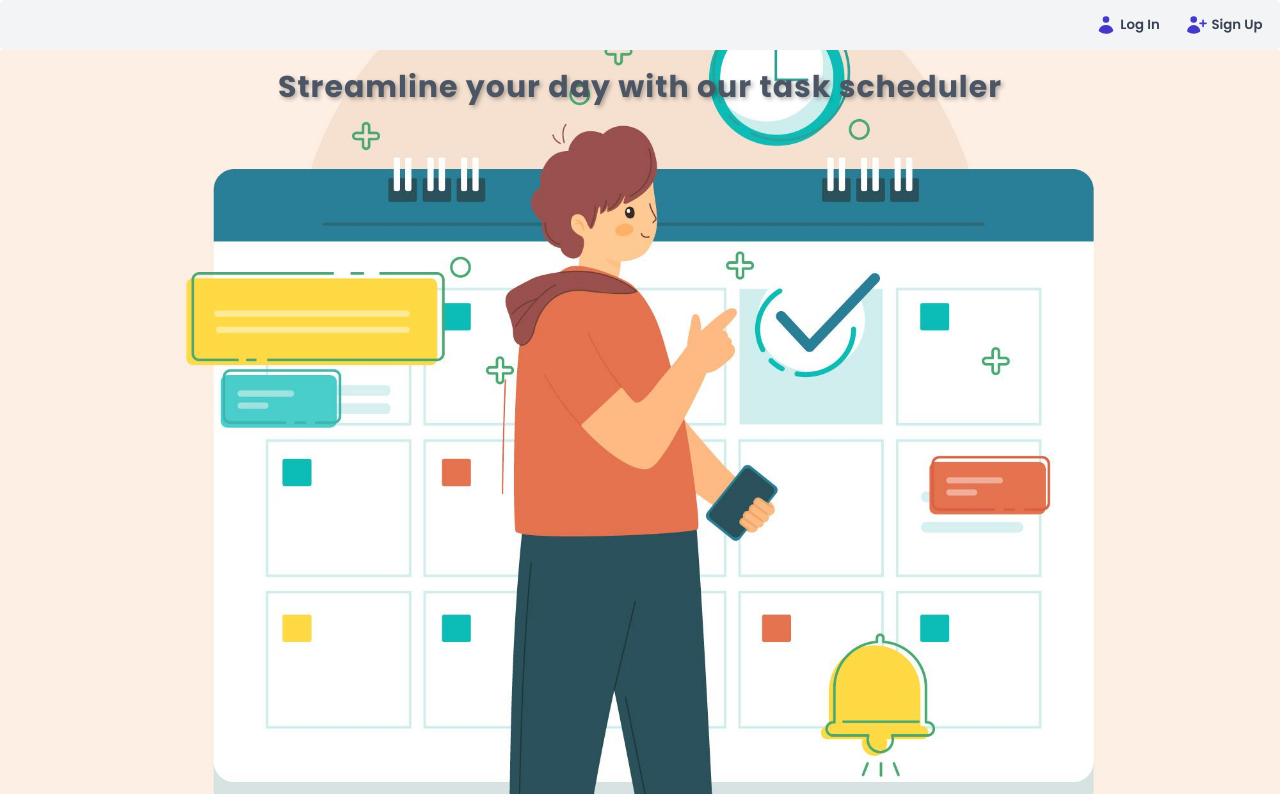
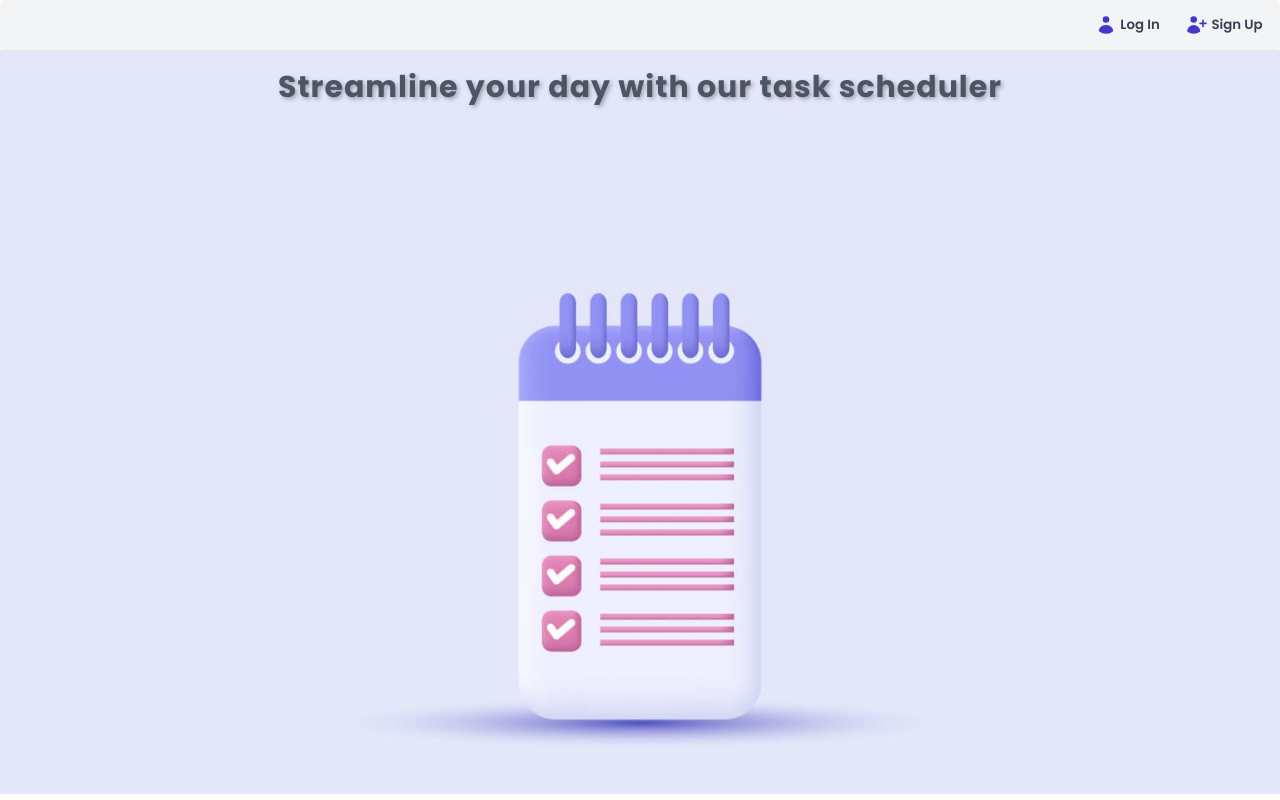
Before and after one commit to Moamen-Youssef/task-scheduler-v2, a React (Vite) app: page /task-scheduler-v2/landing in a window 1280 px wide. Built offline with nearby package versions, Linux system fonts and the light colour scheme; a web font is replaced by a local one.

Commit message:
"fix form layout"

```diff
--- a/src/pages/Landing.jsx
+++ b/src/pages/Landing.jsx
@@ -2,7 +2,7 @@ import styled from 'styled-components';
 
 function Landing() {
   const StyledLandingCover = styled.div`
-    background-image: url('public/background.jpg');
+    background-image: url('public/background.jpeg');
     height: 100vh;
     background-size: cover;
     background-position: center;
--- a/src/ui/Form.jsx
+++ b/src/ui/Form.jsx
@@ -10,9 +10,8 @@ const Form = styled.form`
       background-color: var(--color-grey-0);
       border: 1px solid var(--color-grey-100);
       border-radius: var(--border-radius-m);
-      width: 50%;
       max-width: 60rem;
-      margin:  2rem auto;
+      margin:  2rem 0.65rem;
       display: flex;
       flex-direction: column;
       gap: 2rem;
@@ -21,6 +20,7 @@ const Form = styled.form`
     props.type === "modal" &&
     css`
       width: 80rem;
+
     `}
 
   overflow: hidden;
```
Also changed, not shown: public/background.jpeg (added), public/background.jpg (deleted).
